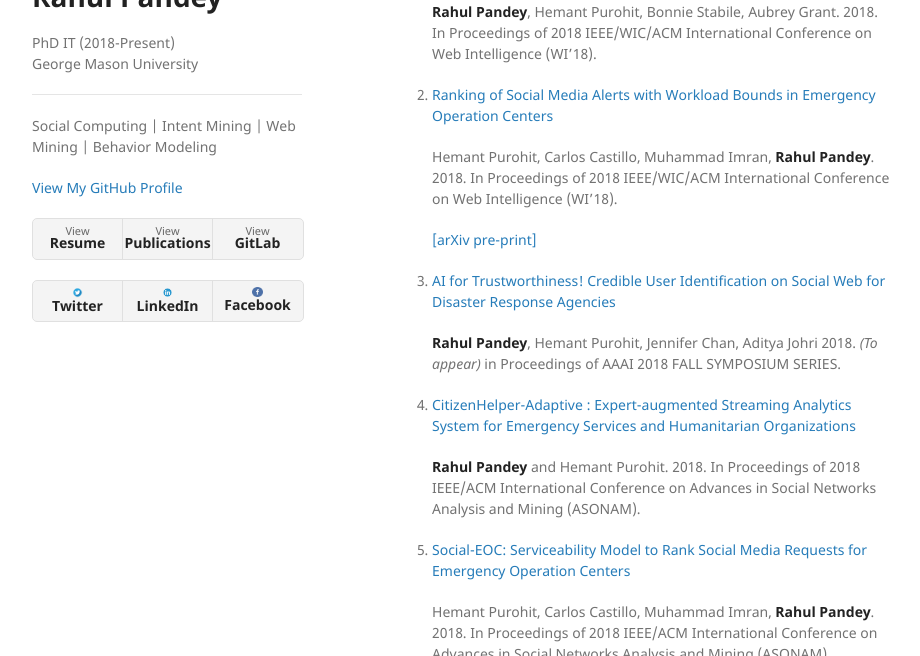
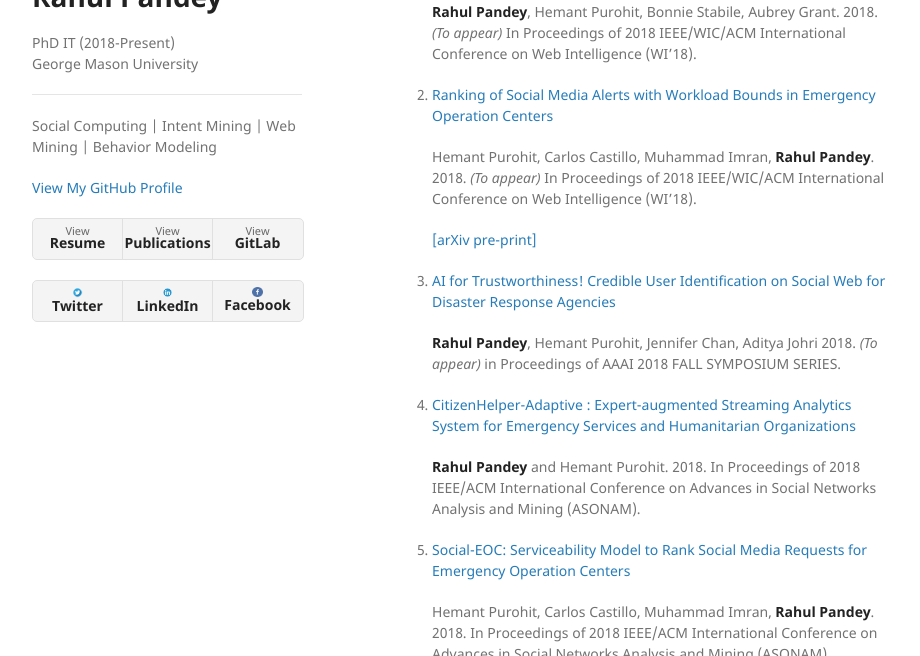
Before and after one commit to gizmowiki/gizmowiki.github.io, a Jekyll site: the page built from publications.md, in a window 1280 px wide and 900 px high, cut to the strip 244-900 px from the top of the window. Shown: the whole strip, without its empty margins (178-1098 px from the left). Built offline with Jekyll 4.4.1, drawn with Linux system fonts in a browser that asks for light colours; our own code applies the rules of GitHub Pages for plain Markdown files.

Commit message:
changes to server2

```diff
--- a/publications.md
+++ b/publications.md
@@ -8,11 +8,11 @@ layout: default
 #### 2018
 8. [Distributional Semantics Approach to Detect Intent in Twitter Conversations on Sexual Assaults](./publications.html)
 
-	**Rahul Pandey**, Hemant Purohit, Bonnie Stabile, Aubrey Grant. 2018. In Proceedings of 2018 IEEE/WIC/ACM International Conference on Web Intelligence (WI’18).
+	**Rahul Pandey**, Hemant Purohit, Bonnie Stabile, Aubrey Grant. 2018. *(To appear)* In Proceedings of 2018 IEEE/WIC/ACM International Conference on Web Intelligence (WI’18).
 
 7. [Ranking of Social Media Alerts with Workload Bounds in Emergency Operation Centers](https://arxiv.org/pdf/1809.08489.pdf){:target="_blank"}
 
-	Hemant Purohit, Carlos Castillo, Muhammad Imran, **Rahul Pandey**. 2018. In Proceedings of 2018 IEEE/WIC/ACM International Conference on Web Intelligence (WI’18).
+	Hemant Purohit, Carlos Castillo, Muhammad Imran, **Rahul Pandey**. 2018. *(To appear)* In Proceedings of 2018 IEEE/WIC/ACM International Conference on Web Intelligence (WI’18).
 
 	[\[arXiv pre-print\]](https://arxiv.org/abs/1809.08489){:target="_blank"}
 
```
Also changed, not shown: 1 other file.
